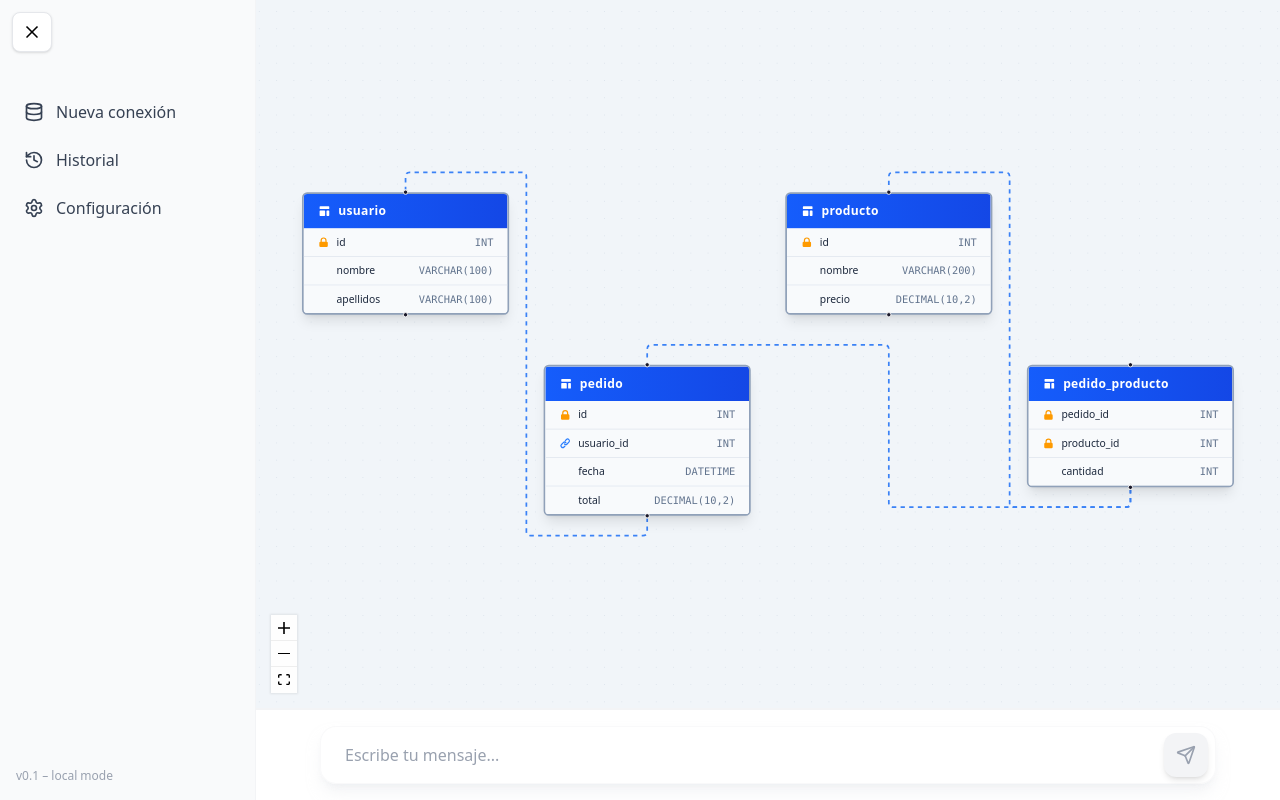
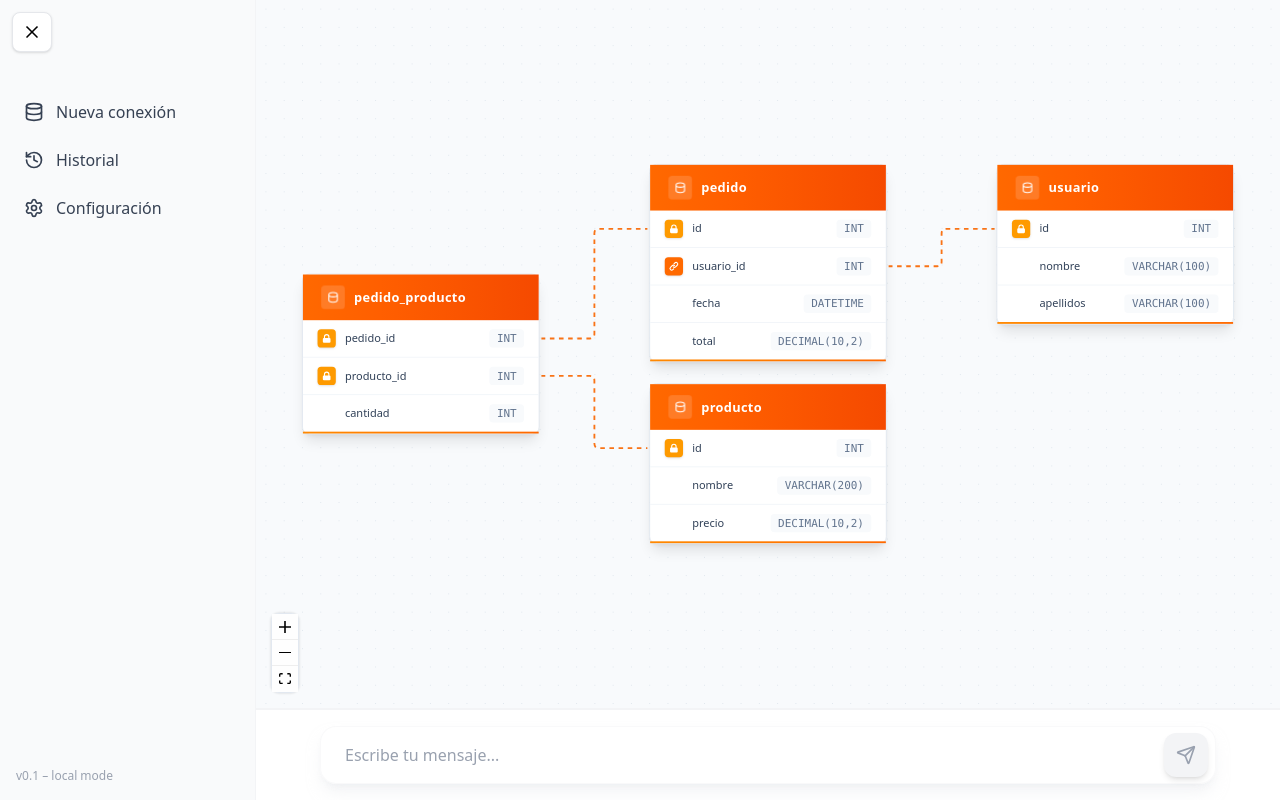
Before and after one commit to markush0f/LLM-DB-CONECTOR, a Next.js app in the folder static/: page / in a window 1280 px wide. Built offline with nearby package versions, Linux system fonts and the light colour scheme.

Commit message:
improved table design

```diff
--- a/static/package.json
+++ b/static/package.json
@@ -10,6 +10,7 @@
   },
   "dependencies": {
     "@xyflow/react": "^12.9.2",
+    "dagre": "^0.8.5",
     "lucide-react": "^0.552.0",
     "next": "16.0.1",
     "react": "19.2.0",
--- a/static/src/app/components/diagram/DatabaseDiagram.tsx
+++ b/static/src/app/components/diagram/DatabaseDiagram.tsx
@@ -1,43 +1,51 @@
-import React from "react";
+"use client";
+import React, { useMemo } from "react";
 import {
   ReactFlow,
   Background,
   Controls,
   Handle,
   Position,
+  useNodesState,
+  useEdgesState,
 } from "@xyflow/react";
 import "@xyflow/react/dist/style.css";
+import dagre from "dagre";
 
 const mockSchema = {
   tables: [
     {
-      name: "usuario", columns: [
+      name: "usuario",
+      columns: [
         { name: "id", type: "INT", isPK: true },
         { name: "nombre", type: "VARCHAR(100)" },
-        { name: "apellidos", type: "VARCHAR(100)" }
-      ]
+        { name: "apellidos", type: "VARCHAR(100)" },
+      ],
     },
     {
-      name: "pedido", columns: [
+      name: "pedido",
+      columns: [
         { name: "id", type: "INT", isPK: true },
         { name: "usuario_id", type: "INT", isFK: true },
         { name: "fecha", type: "DATETIME" },
-        { name: "total", type: "DECIMAL(10,2)" }
-      ]
+        { name: "total", type: "DECIMAL(10,2)" },
+      ],
     },
     {
-      name: "producto", columns: [
+      name: "producto",
+      columns: [
         { name: "id", type: "INT", isPK: true },
         { name: "nombre", type: "VARCHAR(200)" },
-        { name: "precio", type: "DECIMAL(10,2)" }
-      ]
+        { name: "precio", type: "DECIMAL(10,2)" },
+      ],
     },
     {
-      name: "pedido_producto", columns: [
+      name: "pedido_producto",
+      columns: [
         { name: "pedido_id", type: "INT", isFK: true, isPK: true },
         { name: "producto_id", type: "INT", isFK: true, isPK: true },
-        { name: "cantidad", type: "INT" }
-      ]
+        { name: "cantidad", type: "INT" },
+      ],
     },
   ],
   relations: [
@@ -47,75 +55,142 @@ const mockSchema = {
   ],
 };
 
+// 🔸 Nodo personalizado (tabla visual)
 const TableNode = ({ data }: any) => (
-  <div className="bg-white border-2 border-slate-400 rounded-md shadow-lg overflow-hidden min-w-[240px]">
-    {/* Table Header */}
-    <div className="bg-gradient-to-r from-blue-600 to-blue-700 px-4 py-2.5 flex items-center gap-2">
-      <svg className="w-4 h-4 text-white" fill="currentColor" viewBox="0 0 20 20">
-        <path d="M3 4a1 1 0 011-1h12a1 1 0 011 1v2a1 1 0 01-1 1H4a1 1 0 01-1-1V4zM3 10a1 1 0 011-1h6a1 1 0 011 1v6a1 1 0 01-1 1H4a1 1 0 01-1-1v-6zM14 9a1 1 0 00-1 1v6a1 1 0 001 1h2a1 1 0 001-1v-6a1 1 0 00-1-1h-2z" />
+  <div className="bg-white border border-slate-200 rounded-lg shadow-lg hover:shadow-xl transition-all duration-300 min-w-[260px]">
+    {/* Header (zona de arrastre) */}
+    <div className="drag-handle relative bg-gradient-to-r from-orange-500 to-orange-600 px-5 py-3 cursor-grab active:cursor-grabbing group">
+      <div className="absolute inset-0 bg-black/5 opacity-0 group-hover:opacity-100 transition-opacity"></div>
+      <div className="relative flex items-center gap-2.5">
+        <div className="p-1.5 bg-white/15 rounded backdrop-blur-sm">
+          <svg className="w-3.5 h-3.5 text-white" fill="none" viewBox="0 0 24 24" stroke="currentColor">
+            <path strokeLinecap="round" strokeLinejoin="round" strokeWidth={2} d="M4 7v10c0 2.21 3.582 4 8 4s8-1.79 8-4V7M4 7c0 2.21 3.582 4 8 4s8-1.79 8-4M4 7c0-2.21 3.582-4 8-4s8 1.79 8 4" />
           </svg>
-      <span className="font-bold text-white text-sm tracking-wide">{data.name}</span>
+        </div>
+        <span className="font-semibold text-white text-sm tracking-wide">{data.name}</span>
+      </div>
     </div>
 
-    {/* Table Columns */}
-    <div className="bg-slate-50">
+    {/* Columnas */}
+    <div className="divide-y divide-slate-100">
       {data.columns.map((col: any, i: number) => (
         <div
           key={i}
-          className="flex items-center justify-between px-4 py-2 border-b border-slate-200 last:border-b-0 hover:bg-slate-100 transition-colors"
+          className="flex items-center justify-between px-4 py-2.5 hover:bg-orange-50/40 transition-all duration-200 relative"
         >
-          <div className="flex items-center gap-2 flex-1">
+          <div className="flex items-center gap-2.5 flex-1">
             {col.isPK && (
-              <svg className="w-3.5 h-3.5 text-amber-500" fill="currentColor" viewBox="0 0 20 20">
+              <div className="flex items-center justify-center w-5 h-5 rounded bg-amber-500 shadow-sm">
+                <svg className="w-3 h-3 text-white" fill="currentColor" viewBox="0 0 20 20">
                   <path fillRule="evenodd" d="M5 9V7a5 5 0 0110 0v2a2 2 0 012 2v5a2 2 0 01-2 2H5a2 2 0 01-2-2v-5a2 2 0 012-2zm8-2v2H7V7a3 3 0 016 0z" clipRule="evenodd" />
                 </svg>
+              </div>
             )}
+
             {col.isFK && !col.isPK && (
-              <svg className="w-3.5 h-3.5 text-blue-500" fill="currentColor" viewBox="0 0 20 20">
+              <div className="flex items-center justify-center w-5 h-5 rounded bg-orange-500 shadow-sm">
+                <svg className="w-3 h-3 text-white" fill="currentColor" viewBox="0 0 20 20">
                   <path fillRule="evenodd" d="M12.586 4.586a2 2 0 112.828 2.828l-3 3a2 2 0 01-2.828 0 1 1 0 00-1.414 1.414 4 4 0 005.656 0l3-3a4 4 0 00-5.656-5.656l-1.5 1.5a1 1 0 101.414 1.414l1.5-1.5zm-5 5a2 2 0 012.828 0 1 1 0 101.414-1.414 4 4 0 00-5.656 0l-3 3a4 4 0 105.656 5.656l1.5-1.5a1 1 0 10-1.414-1.414l-1.5 1.5a2 2 0 11-2.828-2.828l3-3z" clipRule="evenodd" />
                 </svg>
+              </div>
             )}
-            {!col.isPK && !col.isFK && <div className="w-3.5" />}
-            <span className="font-medium text-slate-800 text-xs">{col.name}</span>
+
+            {!col.isPK && !col.isFK && <div className="w-5 h-5" />}
+
+            <span className="font-medium text-slate-700 text-xs">{col.name}</span>
           </div>
-          <span className="text-xs text-slate-500 font-mono">{col.type}</span>
+
+          <span className="text-xs text-slate-500 font-mono bg-slate-50 px-2 py-0.5 rounded">{col.type}</span>
+
+          {/* 🔸 Handles invisibles */}
+          <Handle
+            type="target"
+            position={Position.Left}
+            id={`${data.name}-${col.name}-target`}
+            className="opacity-0 pointer-events-none"
+          />
+          <Handle
+            type="source"
+            position={Position.Right}
+            id={`${data.name}-${col.name}-source`}
+            className="opacity-0 pointer-events-none"
+          />
         </div>
       ))}
+
     </div>
 
-    <Handle type="target" position={Position.Top} className="w-3 h-3 bg-blue-500 border-2 border-white" />
-    <Handle type="source" position={Position.Bottom} className="w-3 h-3 bg-blue-500 border-2 border-white" />
+    <div className="h-0.5 bg-gradient-to-r from-orange-400 to-orange-500"></div>
   </div>
 );
 
+// 🔸 Layout automático (Dagre)
+const getLayoutedElements = (nodes: any[], edges: any[]) => {
+  const dagreGraph = new dagre.graphlib.Graph();
+  dagreGraph.setDefaultEdgeLabel(() => ({}));
+  dagreGraph.setGraph({ rankdir: "LR", nodesep: 80, ranksep: 120 });
+
+  nodes.forEach((node) => dagreGraph.setNode(node.id, { width: 260, height: 160 }));
+  edges.forEach((edge) => dagreGraph.setEdge(edge.source, edge.target));
+
+  dagre.layout(dagreGraph);
+
+  const layoutedNodes = nodes.map((node) => {
+    const { x, y } = dagreGraph.node(node.id);
+    return { ...node, position: { x, y } };
+  });
+
+  return { nodes: layoutedNodes, edges };
+};
+
 export default function DatabaseDiagram() {
-  const nodes = mockSchema.tables.map((table, i) => ({
+  const initialNodes = mockSchema.tables.map((table) => ({
     id: table.name,
     type: "tableNode",
-    position: { x: i * 280, y: i % 2 === 0 ? 100 : 300 },
     data: table,
   }));
 
-  const edges = mockSchema.relations.map((rel, i) => ({
+  const initialEdges = mockSchema.relations.map((rel, i) => {
+    const [sourceTable, sourceField] = rel.from.split(".");
+    const [targetTable, targetField] = rel.to.split(".");
+    return {
       id: `e${i}`,
-    source: rel.from.split(".")[0],
-    target: rel.to.split(".")[0],
+      source: sourceTable,
+      sourceHandle: `${sourceTable}-${sourceField}-source`,
+      target: targetTable,
+      targetHandle: `${targetTable}-${targetField}-target`,
       animated: true,
-    style: { stroke: "#3b82f6", strokeWidth: 2 },
+      style: { stroke: "#f97316", strokeWidth: 2 },
       type: "smoothstep",
-  }));
+    };
+  });
+
+  const { nodes: layoutedNodes, edges: layoutedEdges } = useMemo(
+    () => getLayoutedElements(initialNodes, initialEdges),
+    []
+  );
+
+  const [nodes, , onNodesChange] = useNodesState(layoutedNodes);
+  const [edges, , onEdgesChange] = useEdgesState(layoutedEdges);
 
   return (
-    <div className="h-full w-full bg-slate-100">
+    <div className="h-full w-full bg-slate-50">
       <ReactFlow
         nodes={nodes}
         edges={edges}
         nodeTypes={{ tableNode: TableNode }}
+        onNodesChange={onNodesChange}
+        onEdgesChange={onEdgesChange}
         fitView
+        nodesDraggable
+        nodesConnectable={false}
         proOptions={{ hideAttribution: true }}
       >
         <Background color="#cbd5e1" gap={20} size={1} />
-        <Controls showInteractive={false} />
+        <Controls
+          showInteractive={false}
+          className="bg-white border border-slate-200 rounded-lg shadow-md"
+        />
       </ReactFlow>
     </div>
   );
```
Also changed, not shown: 1 other file (tests, documents, lock files or other folders). Lines whose indentation alone changed are shown as unchanged.
